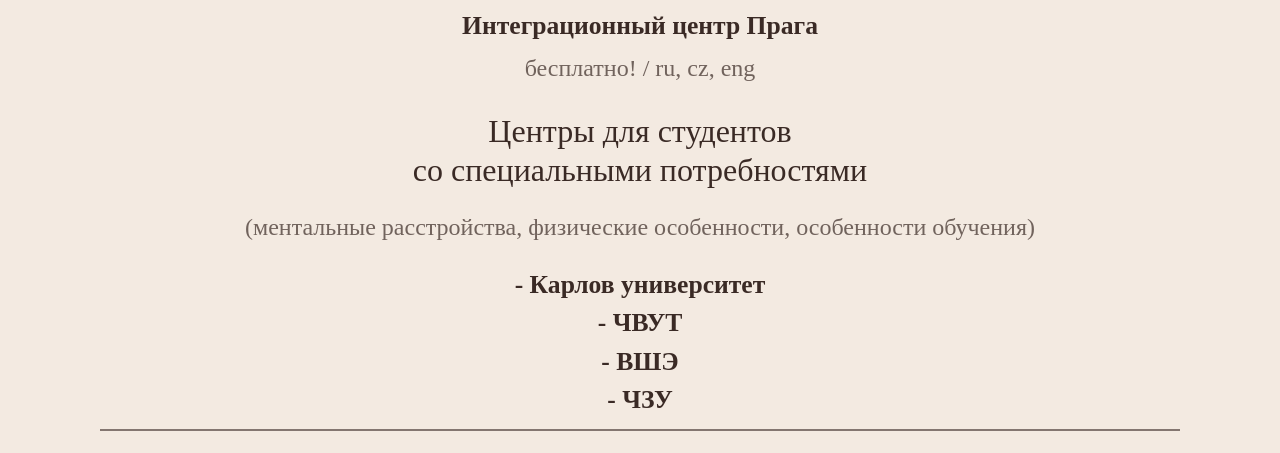
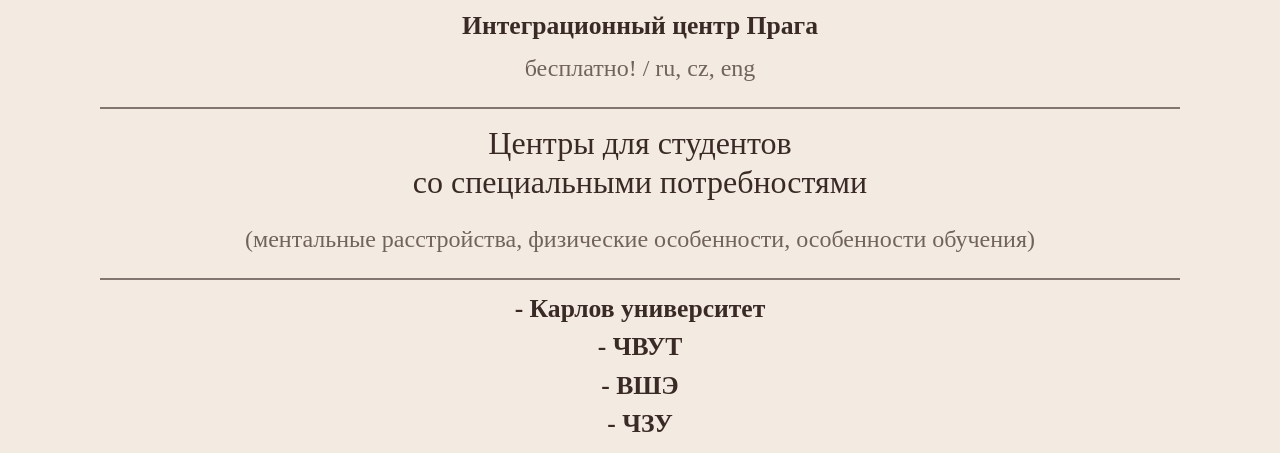
Before and after one commit to notsousual/support-groub-web, a plain HTML site: page help.html in a window 1280 px wide. Shown: the part 754-1207 px from the top of the page. Drawn offline with nearby package versions, Linux system fonts and the light colour scheme; a script that the page names is missing.

Commit message:
Update help.html

```diff
--- a/help.html
+++ b/help.html
@@ -94,9 +94,15 @@
         <p>бесплатно! / ru, cz, eng</p>
     </div>
 
+    <div class='line'>
+    </div>
+
     <div class='header'>
     <h2>Центры для студентов<br>со специальными потребностями</h2>
     <p>(ментальные расстройства, физические особенности, особенности обучения)</p>
+    </div>
+
+    <div class='line'>
     </div>
 
     <div class='item'>
```
